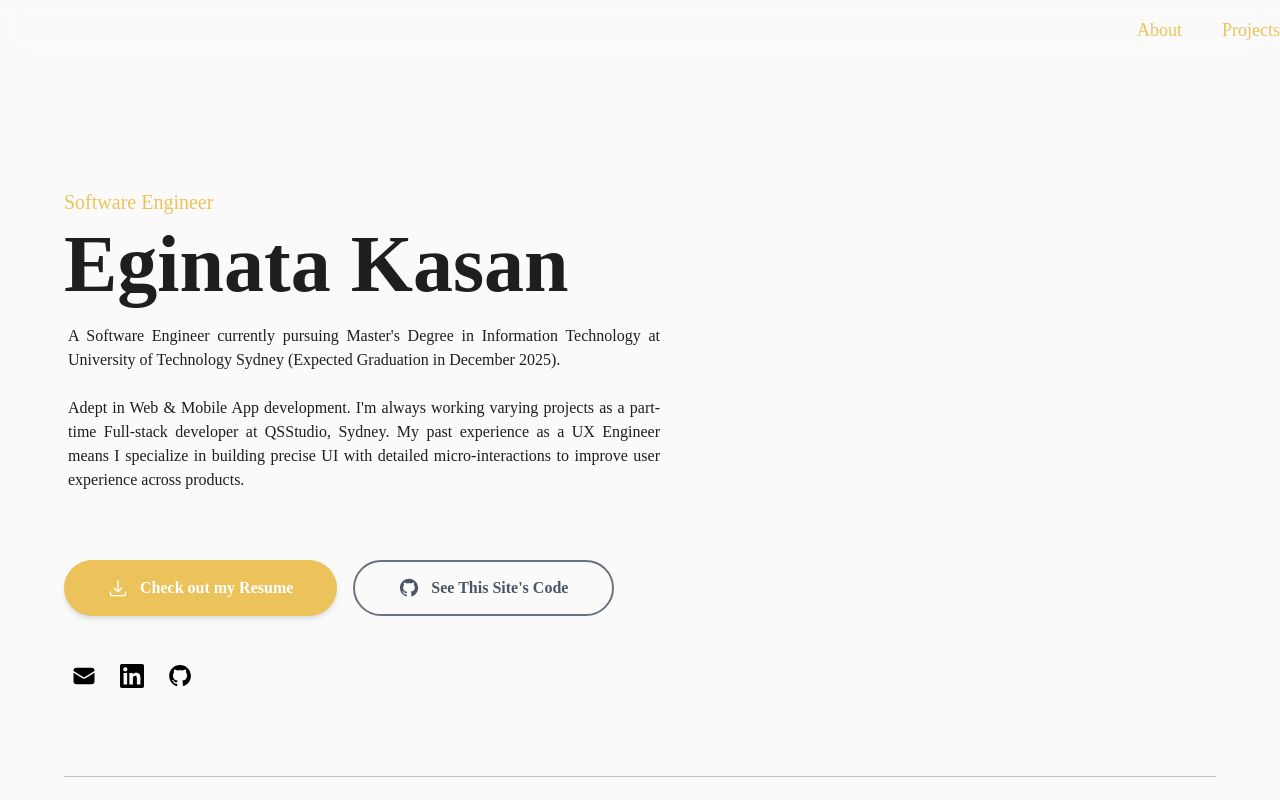
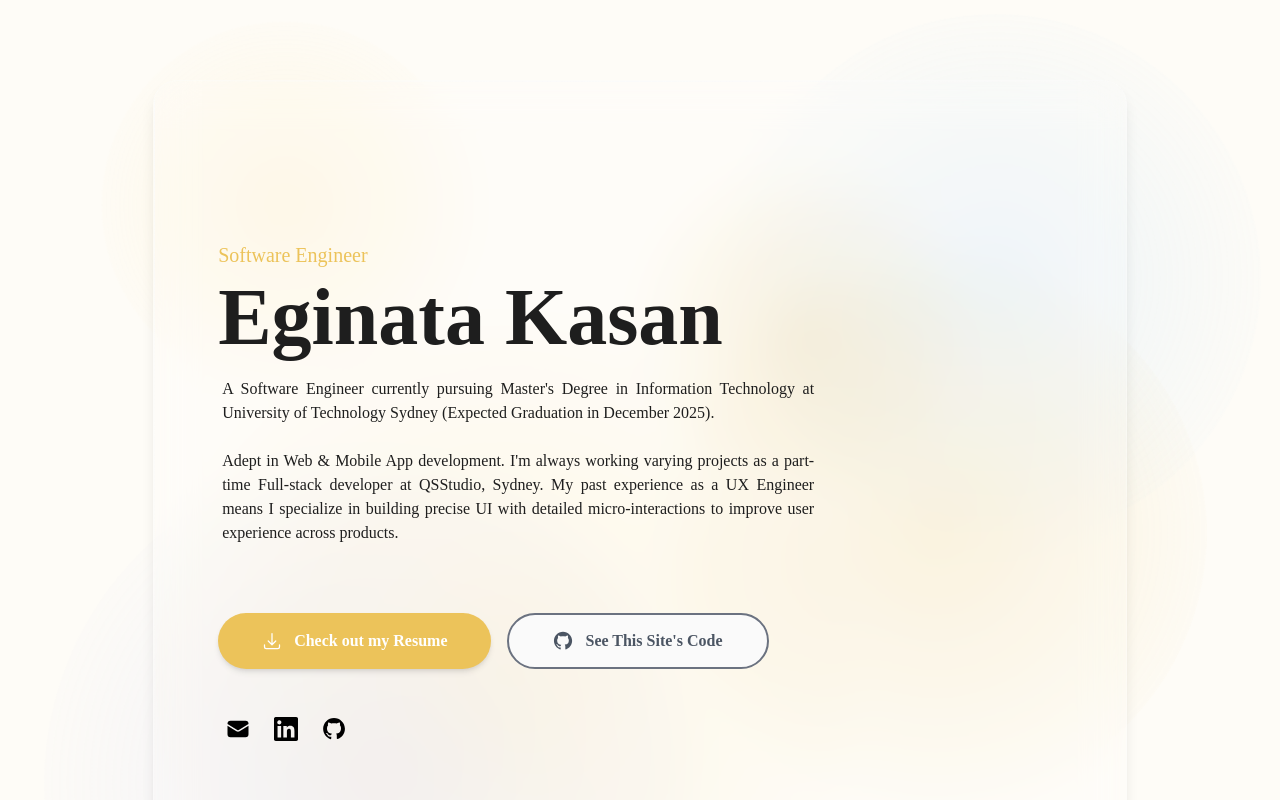
Before and after one commit to eginatakasan/eginatakasan.github.io, a Next.js app: page / in a window 1280 px wide. Shown: the top 800 px of the page. Built offline with nearby package versions, Linux system fonts and the light colour scheme; no server answers.

Commit message:
glassmorphism styling and background animation

```diff
--- a/app/page.tsx
+++ b/app/page.tsx
@@ -2,17 +2,34 @@ import React from 'react';
 import About from '../src/components/organisms/About';
 import BottomContacts from '../src/components/organisms/BottomContacts';
 import IntroductionView from '../src/components/organisms/Introduction';
-import TopNavigation from '../src/components/organisms/TopNavigation';
+import clsx from 'clsx';
+import LavaLamp from '../src/components/organisms/LavaLamp';
 
 const HomePage = () => {
   return (
-    <div className="w-full h-full min-h-screen flex flex-col bg-white">
-      <TopNavigation />
-      <div className="flex-1 flex-col">
-        <IntroductionView />
-        <About />
+    <div className="w-full h-full min-h-screen bg-accent/5 flex flex-col relative">
+      <LavaLamp />
+      <div className="max-w-[1600px] mx-auto z-10">
+        {/* <TopNavigation /> */}
+        <div
+          className={clsx(
+            'relative bg-white mx-auto pt-8 mt-20 shadow-lg mb-20 rounded-3xl overflow-hidden',
+            'bg-white/15 backdrop-blur-[20px]',
+            'border border-white/30',
+            'shadow-[0_8px_32px_rgba(0,0,0,0.1),inset_0_1px_0_rgba(255,255,255,0.5),inset_0_-1px_0_rgba(255,255,255,0.1),inset_0_0_20px_10px_rgba(255,255,255,0.1)]',
+            'before:content-[""] before:absolute before:top-0 before:left-0 before:right-0 before:h-px',
+            'before:bg-gradient-to-r before:from-transparent before:via-white/80 before:to-transparent',
+            'after:content-[""] after:absolute after:top-0 after:left-0 after:w-px after:h-full',
+            'after:bg-gradient-to-b after:from-white/80 after:via-transparent after:to-white/30',
+          )}
+        >
+          <div className="flex-1 flex-col">
+            <IntroductionView />
+            <About />
+          </div>
+        </div>
+        <BottomContacts />
       </div>
-      <BottomContacts />
     </div>
   );
 };
--- /dev/null
+++ b/src/components/organisms/LavaLamp.tsx
@@ -0,0 +1,146 @@
+'use client';
+
+import { useEffect, useState, useRef } from 'react';
+import tailwindConfig from '../../../tailwind.config';
+import clsx from 'clsx';
+
+interface Circle {
+    id: number;
+    x: number;
+    y: number;
+    vx: number;
+    vy: number;
+    size: number;
+    color: string;
+}
+
+const themeColors = tailwindConfig.theme?.extend?.colors as any;
+const colors = Object.freeze([
+    themeColors?.accent?.light + '30',
+    themeColors?.accent?.DEFAULT + '30',
+    themeColors?.secondary?.light + '30',
+    themeColors?.secondary?.DEFAULT + '30',
+    themeColors?.accent?.light + '30',
+    themeColors?.accent?.DEFAULT + '30',
+]);
+
+const LavaLamp = () => {
+    const [circles, setCircles] = useState<Circle[]>([]);
+    const animationFrameRef = useRef<number>(0);
+    const containerRef = useRef<HTMLDivElement>(null);
+
+    // Initialize circles
+    useEffect(() => {
+
+
+        console.log(themeColors)
+
+        const initialCircles: Circle[] = Array.from({ length: 6 }, (_, i) => {
+            const width = typeof window !== 'undefined' ? window.innerWidth : 1000;
+            const height = typeof window !== 'undefined' ? window.innerHeight : 1000;
+
+            // Create a 3x2 grid distribution
+            const cols = 3;
+            const rows = 2;
+            const col = i % cols;
+            const row = Math.floor(i / cols);
+
+            // Calculate the center of each grid cell
+            const cellWidth = width / cols;
+            const cellHeight = height / rows;
+
+            // Add randomness within each cell (±40% of cell size)
+            const randomOffsetX = (Math.random() - 0.5) * cellWidth * 0.8;
+            const randomOffsetY = (Math.random() - 0.5) * cellHeight * 0.8;
+
+            return {
+                id: i,
+                x: col * cellWidth + cellWidth / 2 + randomOffsetX,
+                y: row * cellHeight + cellHeight / 2 + randomOffsetY,
+                vx: (Math.random() - 0.5) * 0.5, // Slow horizontal velocity
+                vy: (Math.random() - 0.5), // Slow vertical velocity
+                size: 300 + Math.random() * 600, // Random size between 300-900px
+                color: colors[i],
+            };
+        });
+
+        setCircles(initialCircles);
+    }, []);
+
+    // Animation loop
+    useEffect(() => {
+        if (circles.length === 0) return;
+
+        const animate = () => {
+            setCircles((prevCircles) =>
+                prevCircles.map((circle) => {
+                    let { x, y, vx, vy } = circle;
+
+                    const width = containerRef.current?.clientWidth || window.innerWidth;
+                    const height = containerRef.current?.clientHeight || window.innerHeight;
+
+                    // Add slight random acceleration for organic movement
+                    vx += (Math.random() - 0.5) * 0.02;
+                    vy += (Math.random() - 0.5) * 0.02;
+
+                    const maxSpeed = 0.5;
+                    const speed = Math.sqrt(vx * vx + vy * vy);
+                    if (speed > maxSpeed) {
+                        vx = (vx / speed) * maxSpeed;
+                        vy = (vy / speed) * maxSpeed;
+                    }
+                    x += vx;
+                    y += vy;
+                    const margin = circle.size / 2;
+                    if (x < margin || x > width - margin) {
+                        vx = -vx * 0.8;
+                        x = Math.max(margin, Math.min(width - margin, x));
+                    }
+                    if (y < margin || y > height - margin) {
+                        vy = -vy * 0.8;
+                        y = Math.max(margin, Math.min(height - margin, y));
+                    }
+
+                    return { ...circle, x, y, vx, vy };
+                })
+            );
+
+            animationFrameRef.current = requestAnimationFrame(animate);
+        };
+
+        animationFrameRef.current = requestAnimationFrame(animate);
+
+        return () => {
+            if (animationFrameRef.current) {
+                cancelAnimationFrame(animationFrameRef.current);
+            }
+        };
+    }, [circles.length]);
+
+    return (
+        <div
+            ref={containerRef}
+            className="absolute left-0 top-0 w-full h-full overflow-hidden pointer-events-none"
+            style={{ zIndex: 0 }}
+        >
+            {circles.map((circle) => (
+                <div
+                    key={circle.id}
+                    className={clsx(`absolute rounded-full transition-all duration-100 ease-linear`)}
+                    style={{
+                        left: `${circle.x}px`,
+                        top: `${circle.y}px`,
+                        width: `${circle.size}px`,
+                        height: `${circle.size}px`,
+                        backgroundColor: circle.color,
+                        transform: 'translate(-50%, -50%)',
+                        willChange: 'transform',
+                        background: `radial-gradient(circle at center, ${circle.color} 0%, transparent 80%)`
+                    }}
+                />
+            ))}
+        </div>
+    );
+};
+
+export default LavaLamp;
```
